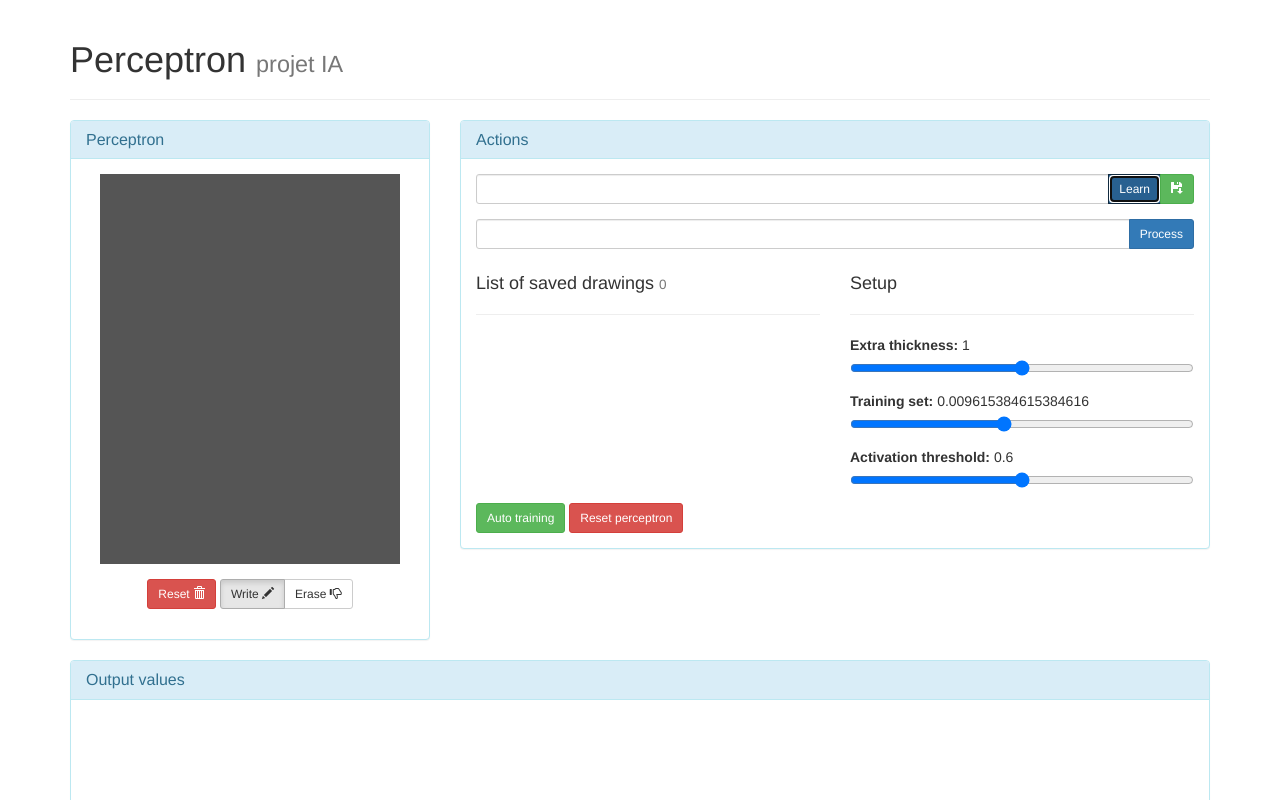
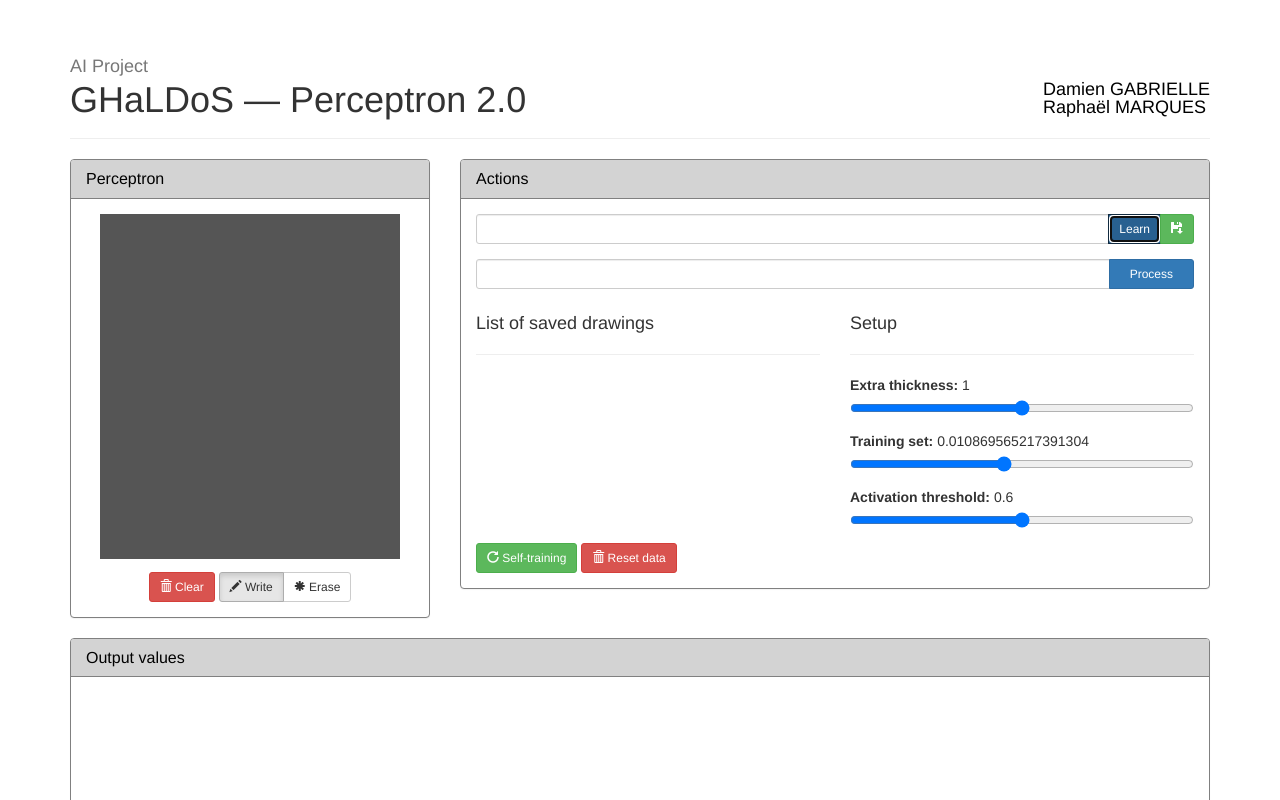
Before and after one commit to Adrael/GHaLDoS, a plain HTML site: page perceptron.html in a window 1280 px wide. Both pictures are taken after a click on the button "Learn". Shown: the top 800 px of the page. Drawn offline with nearby package versions, Linux system fonts and the light colour scheme.

Commit message:
UI Improvements

```diff
--- a/perceptron.css
+++ b/perceptron.css
@@ -1,3 +1,39 @@
-canvas:hover {
+canvas#canvas:hover {
     cursor: crosshair;
 }
+
+.container .page-header h1 small {
+	font-size: .5em;
+}
+
+.container .page-header h1 small.author {
+	color: black;
+	float: right;
+}
+
+.panel-info {
+	border-color: gray;
+}
+
+.panel-info>.panel-heading {
+	background-color: lightgray;
+	color: black;
+	border-color: gray;
+}
+
+.btn-longer {
+	padding-left: 20px;
+	padding-right: 20px;
+}
+
+#nbr-save {
+	opacity: 0;
+}
+
+div.row>div.col-md-12>div.form-group {
+	margin-bottom: 0;
+}
+
+.list-group-item:hover {
+	background-color: lightgray;
+}
--- a/perceptron.html
+++ b/perceptron.html
@@ -8,7 +8,16 @@
     <body>
         <div class="container">
             <div class="page-header">
-                <h1>Perceptron <small>projet IA</small></h1>
+                <h1>
+                	<small class="subtitle">AI Project</small>
+                	<br/>
+                	GHaLDoS &mdash; Perceptron 2.0
+                	<small class="author">
+                		Damien GABRIELLE
+                		<br/>
+                		Rapha&euml;l MARQUES
+                	</small>
+                </h1>
             </div>
             <div class="row" role="main">
                 <form role="form">
@@ -20,19 +29,19 @@
                             <div class="panel-body">
                                 <div class="row">
                                     <div class="col-md-12 text-center">
-                                        <canvas id="canvas" width="300" height="400">alternate content</canvas>
+                                        <canvas id="canvas" width="300" height="353">alternate content</canvas>
                                     </div>
                                 </div>
                                 <div class="row">
                                     <div class="col-md-12 text-center">
                                         <div class="form-group">
-                                            <button type="button" id="resetCanvas" class="btn btn-danger btn-sm">Reset <span class="glyphicon glyphicon-trash"></span></button>
+                                            <button type="button" id="resetCanvas" class="btn btn-danger btn-sm"><span class="glyphicon glyphicon-trash"></span> Clear</button>
                                             <div class="btn-group" data-toggle="buttons" id="pen_mode">
                                                 <label class="btn btn-default btn-sm active">
-                                                    <input type="radio" name="canvas_mode" id="pen_write" checked="checked">Write <span class="glyphicon glyphicon-pencil"></span>
+                                                    <input type="radio" name="canvas_mode" id="pen_write" checked="checked"><span class="glyphicon glyphicon-pencil"></span> Write
                                                 </label>
                                                 <label class="btn btn-default btn-sm">
-                                                    <input type="radio" name="canvas_mode" id="pen_erase">Erase <span class="glyphicon glyphicon-thumbs-down"></span>
+                                                    <input type="radio" name="canvas_mode" id="pen_erase"><span class="glyphicon glyphicon-asterisk"></span> Erase
                                                 </label>
                                             </div>
                                         </div>
@@ -52,7 +61,7 @@
                                         <input type="text" id="inputNumber" class="form-control input-sm">
                                         <span class="input-group-btn">
                                             <button class="btn btn-primary btn-sm" type="button" id="learnClicked">Learn</button>
-                                            <button class="btn btn-success btn-sm" type="button" id="saveNumberClicked"><span class="glyphicon glyphicon-floppy-save"></span></button>
+                                            <button class="btn btn-success btn-sm" type="button" id="saveNumberClicked" title="Save to self-train later"><span class="glyphicon glyphicon-floppy-save"></span></button>
                                         </span>
                                     </div>
                                 </div>
@@ -60,7 +69,7 @@
                                     <div class="input-group">
                                         <input type="text" id="outputNumber" class="form-control input-sm">
                                         <span class="input-group-btn">
-                                            <button class="btn btn-primary btn-sm" type="button" id="processClicked">Process</button>
+                                            <button class="btn btn-primary btn-longer btn-sm" type="button" id="processClicked">Process</button>
                                         </span>
                                     </div>
                                 </div>
@@ -92,8 +101,8 @@
                                         </div>
                                     </div>
                                 </div>
-                                <button type="button" id="learnAllElements" class="btn btn-success btn-sm">Auto training</button>
-                                <button type="button" id="resetPerceptron" class="btn btn-danger btn-sm">Reset perceptron</button><br>
+                                <button type="button" id="learnAllElements" class="btn btn-success btn-sm"><span class="glyphicon glyphicon-repeat"></span> Self-training</button>
+                                <button type="button" id="resetPerceptron" class="btn btn-danger btn-sm"><span class="glyphicon glyphicon-trash"></span> Reset data</button><br>
                             </div>
                         </div>
                     </div>
--- a/perceptron.js
+++ b/perceptron.js
@@ -190,9 +190,15 @@ Perceptron.prototype.updateGraphic = function() {
  *	@param {} none
  */
 Perceptron.prototype.learnClicked = function() {
-    var learnedNumber = parseInt($("#inputNumber").val());
+	var component = document.getElementById("inputNumber");
+
+    if(component.value.length === 0) {
+    	alert("You have to enter a number first!");
+    } else {
+    	var learnedNumber = parseInt(component.value);
 	    this.learn(learnedNumber);
 	    this.processClicked();
+	}
 }
 
 /**
@@ -202,7 +208,12 @@ Perceptron.prototype.learnClicked = function() {
  */
 Perceptron.prototype.saveNumberClicked = function() {
 
-    var learnedNumber = parseInt($("#inputNumber").val());
+	var component = document.getElementById("inputNumber");
+
+	if(component.value.length === 0) {
+    	alert("You have to enter a number first!");
+    } else {
+    	var learnedNumber = parseInt(component.value);
 
 	    if (learnedNumber >= 0 && learnedNumber < this.OUTPUT_COUNT) {
 	        this.learnedNumbers[this.SAVE_ID] = [];
@@ -216,6 +227,7 @@ Perceptron.prototype.saveNumberClicked = function() {
 	        }
 	        this.refreshList(learnedNumber, this.SAVE_ID);
 	        this.SAVE_ID++;
+    	}
 	}
 }
 
@@ -243,8 +255,9 @@ Perceptron.prototype.refreshList = function(learnedNumber, id) {
     button.onclick = function(e) {
         self.learnedNumbers[id] = [];
         document.getElementById('save_' + id).remove();
-        var nbr = document.getElementById('listOfNumbers').childNodes.length;
-        document.getElementById('nbr-save').innerHTML = "" + nbr;
+
+        self.updateListCount();
+
         e.stopPropagation();
     };
 
@@ -264,6 +277,7 @@ Perceptron.prototype.refreshList = function(learnedNumber, id) {
     element_liste.setAttribute('data-number-save', learnedNumber);
     element_liste.setAttribute('data-id-save', id);
     element_liste.className = 'list-group-item';
+    element_liste.style.cursor = "pointer";
     element_liste.appendChild(div_row);
     element_liste.onclick = function() {
         self.pixels = [];
@@ -278,8 +292,25 @@ Perceptron.prototype.refreshList = function(learnedNumber, id) {
     };
 
     document.getElementById('listOfNumbers').appendChild(element_liste);
+    this.updateListCount();
+}
+
+/**
+ *	Updates the list count near the list title
+ *
+ *	@param {} none
+ */
+Perceptron.prototype.updateListCount = function() {
 	var nbr = document.getElementById('listOfNumbers').childNodes.length;
-    document.getElementById('nbr-save').innerHTML = "" + nbr;
+    var component = document.getElementById('nbr-save');
+
+        if(nbr < 1) {
+        	component.style.opacity = 0;
+        }
+        else {
+        	component.style.opacity = 1;
+        	component.innerHTML = "" + nbr;
+        }
 }
 
 /**
@@ -289,6 +320,9 @@ Perceptron.prototype.refreshList = function(learnedNumber, id) {
  */
 Perceptron.prototype.processClicked = function() {
 
+	if(this.activation.length === 0) {
+		alert("You have to learn a number in a first place!");
+	} else {
 	    var processedNumbers = [];
 
 	    this.process();
@@ -299,6 +333,7 @@ Perceptron.prototype.processClicked = function() {
 	    }
 
 	    this.showProcessedNumbers(processedNumbers);
+	}
 }
 
 /**
```
Lines whose indentation alone changed are shown as unchanged.
